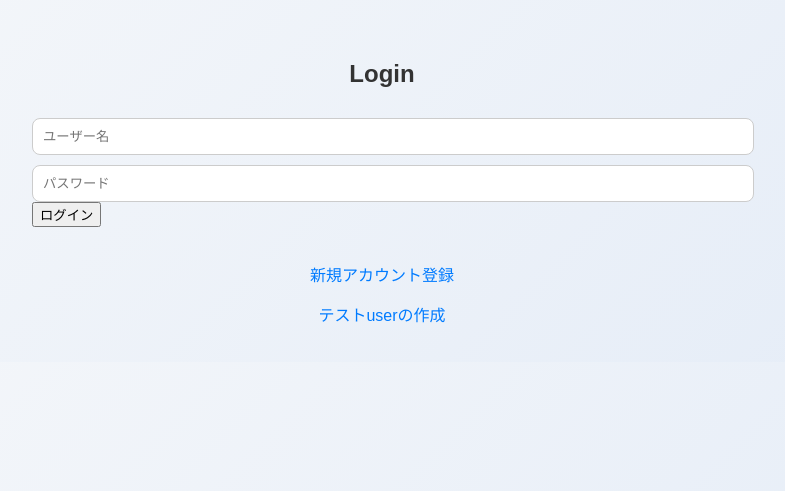
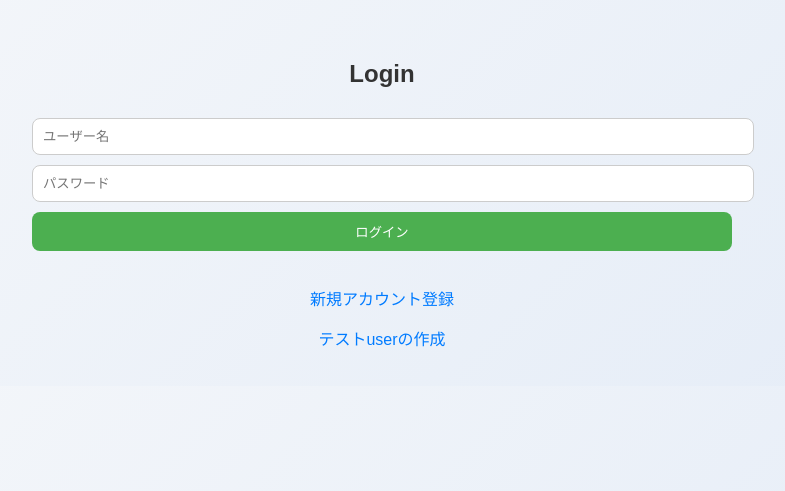
Before and after one commit to takuma00-ai/y-contact-, a Flask app: page / in a window 1280 px wide. Shown: the top 491 px of the page, without its empty margins (258-1043 px from the left). Run offline with Flask 3, Linux system fonts and the light colour scheme; some libraries are stand-ins or nearby versions.

Commit message:
login box

```diff
--- a/static/style.css
+++ b/static/style.css
@@ -28,7 +28,14 @@
     .container{
         width:100%;
         padding:10px;
-
+    }
+    button{
+        padding:10px;
+    }
+    .texbox{
+        display:flex;
+        align-items:center;
+        gap:10px;
     }
 
 }
@@ -218,7 +225,7 @@ input,textarea{
 }
 
 /*ログインホタンで使ってた、だいよう必要*/
-/*button{
+button{
     margin-top:10px;
     padding:10px;
     width:100%;
@@ -226,7 +233,7 @@ input,textarea{
     color:white;
     border:none;
     border-radius:8px;
-}*/
+}
 button:hover{
     background:#45a049;
 }
--- a/templates/login.html
+++ b/templates/login.html
@@ -24,8 +24,8 @@
 
             <h2>Login</h2>
             <form method="POST">
-                <input type="text" name="username" placeholder="ユーザー名"><br>
-                <input type="password" name="password" placeholder="パスワード"><br>
+                <input type="text" name="username" placeholder="ユーザー名" class="texbox"><br>
+                <input type="password" name="password" placeholder="パスワード" class="texbox"><br>
                 <button type="submit">ログイン</button>
             </form>
 
```
